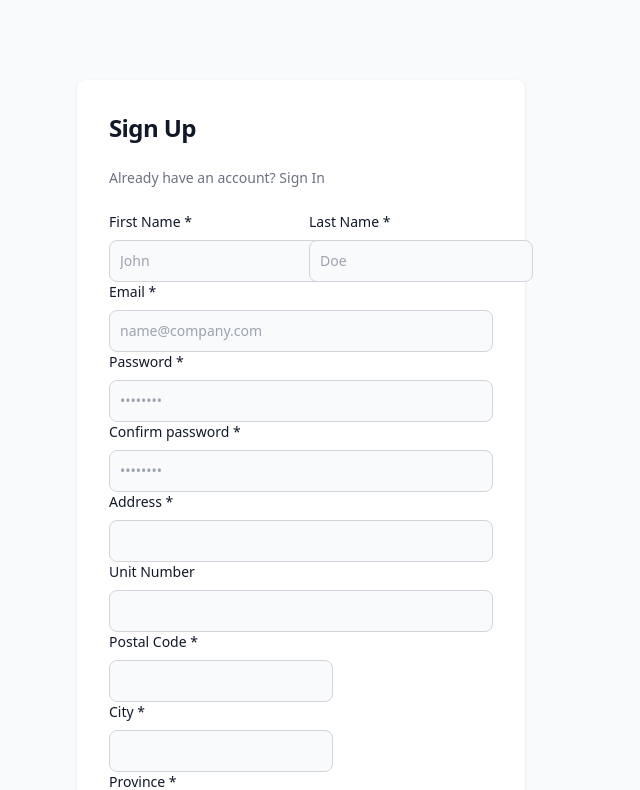
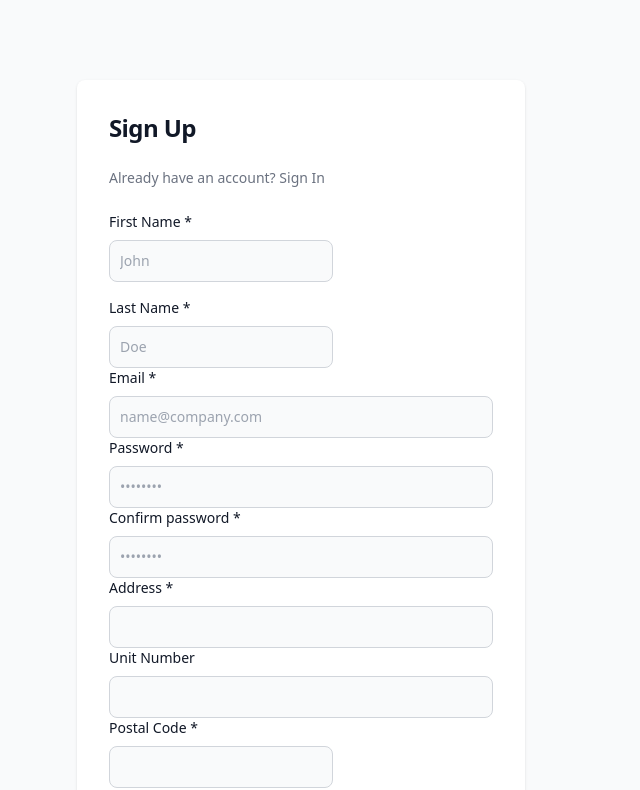
Before and after one commit to B-H-Capstone-Project/capstone-project-frontend, a React (Create React App) app in the folder capstone-project-frontend/: page /signup in a window 1280 px wide. Shown: the top 790 px of the page, without its empty margins (339-979 px from the left). Built offline with nearby package versions, Linux system fonts and the light colour scheme.

Commit message:
modify singup

```diff
--- a/capstone-project-frontend/src/pages/signup.tsx
+++ b/capstone-project-frontend/src/pages/signup.tsx
@@ -23,7 +23,7 @@ export const SignUp = () => {
               </p>
               <form>
                 {/* FirstName & LastName */}
-                <div className="grid grid-cols-2 gap-4 content-evenly ...">
+                <div className="grid grid-col-2 gap-4 content-evenly ...">
                   <div>
                     <label className="block mb-2 text-sm font-medium text-gray-900 dark:text-white">
                       First Name *
```
